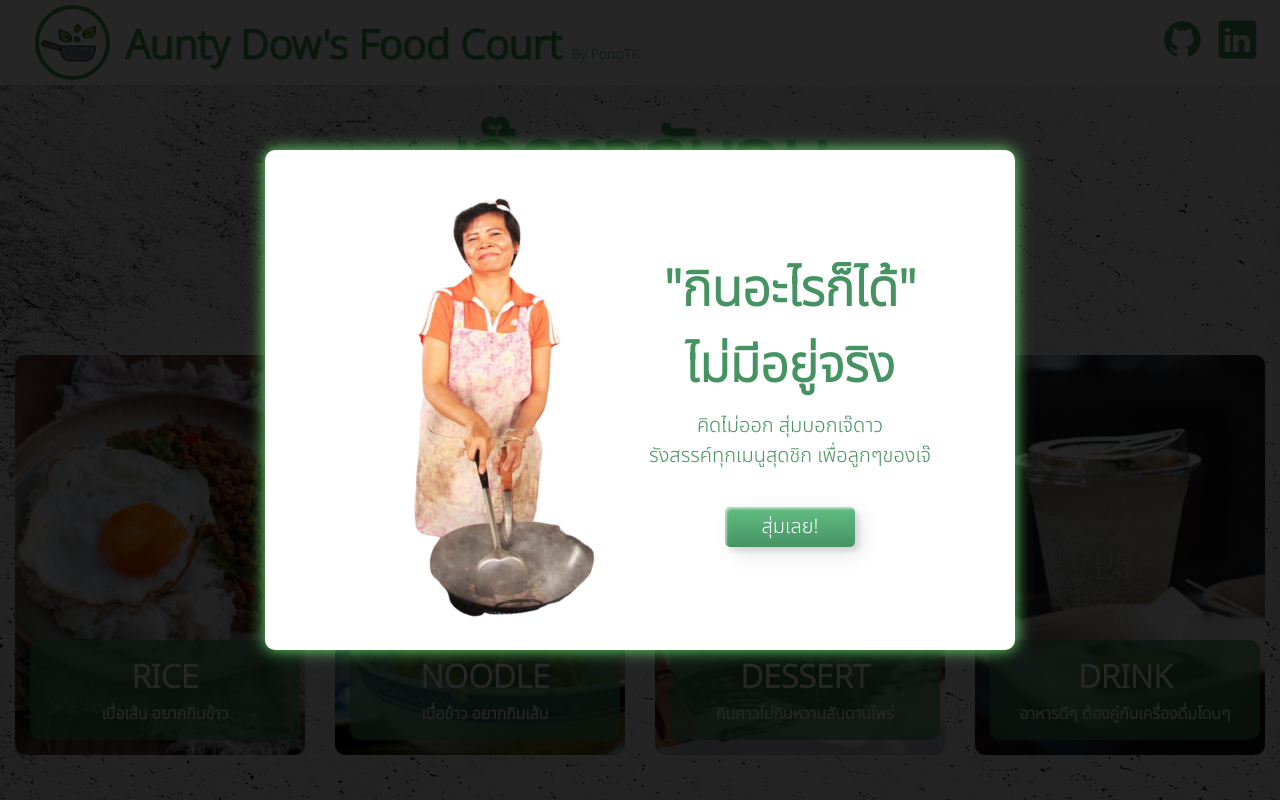
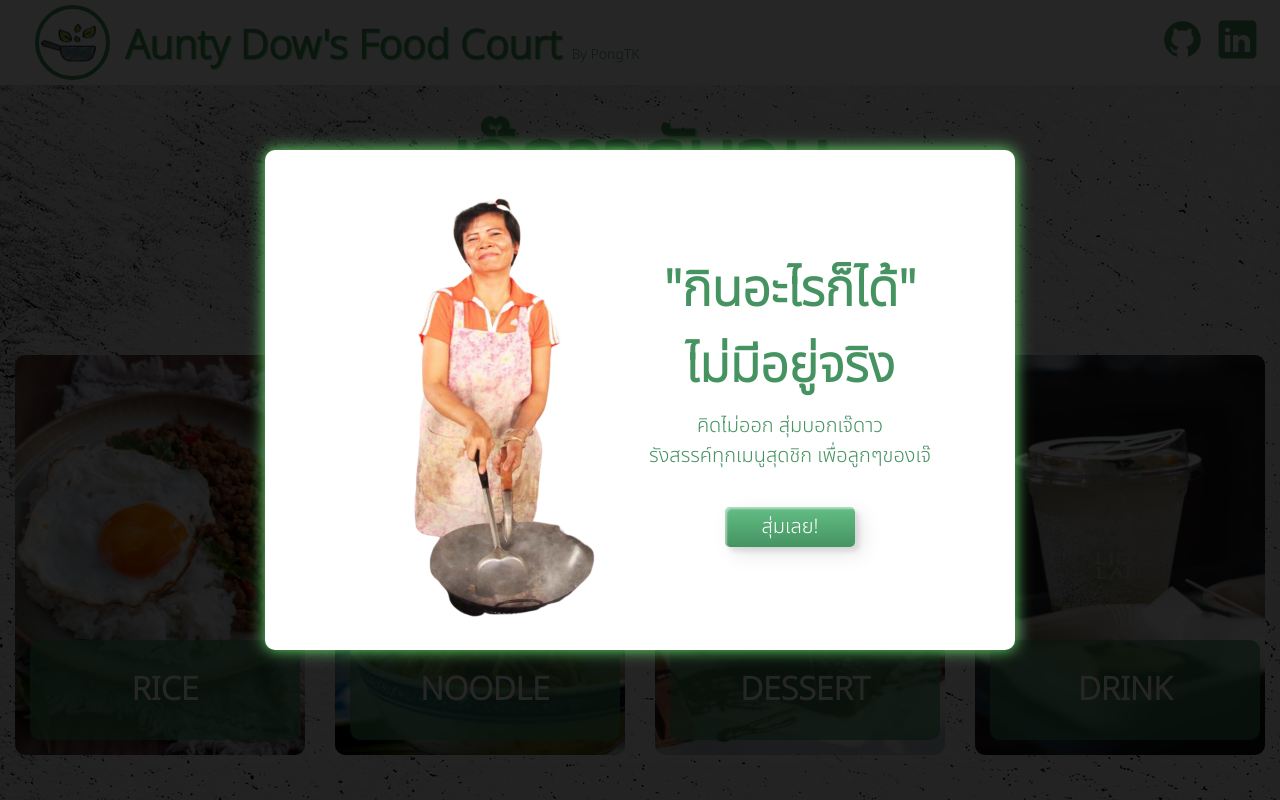
Before and after one commit to PongTK/Random-Food, a React (Vite) app: page / in a window 1280 px wide. Shown: the top 800 px of the page. Built offline with nearby package versions, Linux system fonts and the light colour scheme.

Commit message:
shorter the code in mainmanu.jsx

```diff
--- a/src/component/MainManu.jsx
+++ b/src/component/MainManu.jsx
@@ -5,31 +5,18 @@ import Noodle from "./FoodList/NoodleManu";
 import Dessert from "./FoodList/DessertManu";
 import Drink from "./FoodList/DrinkManu";
 
-function MainManu(props) {
-  const { setDisplayRandomPage, setRandomManu } = props;
+function MainManu({ setDisplayRandomPage, setRandomManu }) {
+  const menuArray = [
+    { type: Rice, name: "RICE" },
+    { type: Noodle, name: "NOODLE" },
+    { type: Dessert, name: "DESSERT" },
+    { type: Drink, name: "DRINK" },
+  ];
 
-  function onRandomRiceClick() {
-    let rice = Rice[Math.floor(Math.random() * Rice.length)];
+  function onRandomFoodClick(foodType) {
+    let randomMenu = foodType[Math.floor(Math.random() * foodType.length)];
 
-    return setDisplayRandomPage(true), setRandomManu(rice);
-  }
-
-  function onRandomNoodleClick() {
-    let noodle = Noodle[Math.floor(Math.random() * Noodle.length)];
-
-    return setDisplayRandomPage(true), setRandomManu(noodle);
-  }
-
-  function onRandomDessertClick() {
-    let dessert = Dessert[Math.floor(Math.random() * Dessert.length)];
-
-    return setDisplayRandomPage(true), setRandomManu(dessert);
-  }
-
-  function onRandomDrinkClick() {
-    let drink = Drink[Math.floor(Math.random() * Drink.length)];
-
-    return setDisplayRandomPage(true), setRandomManu(drink);
+    return setDisplayRandomPage(true), setRandomManu(randomMenu);
   }
 
   return (
@@ -51,30 +38,17 @@ function MainManu(props) {
       </div>
       <div className="list">
         <ul>
-          <div onClick={onRandomRiceClick} className="box rice">
-            <div className="boxText">
-              <h1 className="list">RICE</h1>
-              <h4 className="list">เบื่อเส้น อยากกินข้าว</h4>
+          {menuArray.map((item, index) => (
+            <div
+              key={index}
+              onClick={() => onRandomFoodClick(item.type)}
+              className={`box ${item.name}`}
+            >
+              <div className="boxText">
+                <h1 className="list">{item.name}</h1>
+              </div>
             </div>
-          </div>
-          <div onClick={onRandomNoodleClick} className="box noodle">
-            <div className="boxText">
-              <h1 className="list">NOODLE</h1>
-              <h4 className="list">เบื่อข้าว อยากกินเส้น</h4>
-            </div>
-          </div>
-          <div onClick={onRandomDessertClick} className="box dessert">
-            <div className="boxText">
-              <h1 className="list">DESSERT</h1>
-              <h4 className="list">กินคาวไม่กินหวานสันดานไพร่</h4>
-            </div>
-          </div>
-          <div onClick={onRandomDrinkClick} className="box drink">
-            <div className="boxText">
-              <h1 className="list">DRINK</h1>
-              <h4 className="list">อาหารดีๆ ต้องคู่กับเครื่องดื่มโดนๆ</h4>
-            </div>
-          </div>
+          ))}
         </ul>
       </div>
     </div>
--- a/src/style/MainManu.css
+++ b/src/style/MainManu.css
@@ -115,26 +115,26 @@ h1.list, h4.list{
 
 }
 
-div.rice{
+div.RICE{
     background-image: url(/rice.jpg);
     background-repeat: no-repeat;
     background-size: 300px 400px;
 
 }
 
-div.noodle{
+div.NOODLE{
     background-image: url(/noodle.jpg);
     background-repeat: no-repeat;
     background-size: 300px 400px;
 }
 
-div.dessert{
+div.DESSERT{
     background-image: url(/dessert.jpg);
     background-repeat: no-repeat;
     background-size: 300px 400px;
 }
 
-div.drink{
+div.DRINK{
     background-image: url(/drink.jpg);
     background-repeat: no-repeat;
     background-size: 300px 400px;
@@ -158,22 +158,8 @@ div.drink{
     div.box{
         width: 120px;
         height: 160px;
-    }
-    div.rice{
         background-repeat: no-repeat;
-    background-size: 120px 160px;
-    }
-    div.noodle{
-        background-repeat: no-repeat;
-    background-size: 120px 160px;
-    }
-    div.dessert{
-        background-repeat: no-repeat;
-    background-size: 120px 160px;
-    }
-    div.drink{
-        background-repeat: no-repeat;
-    background-size: 120px 160px;
+        background-size: 120px 160px;
     }
 
     div.innerThreeWords{
```
